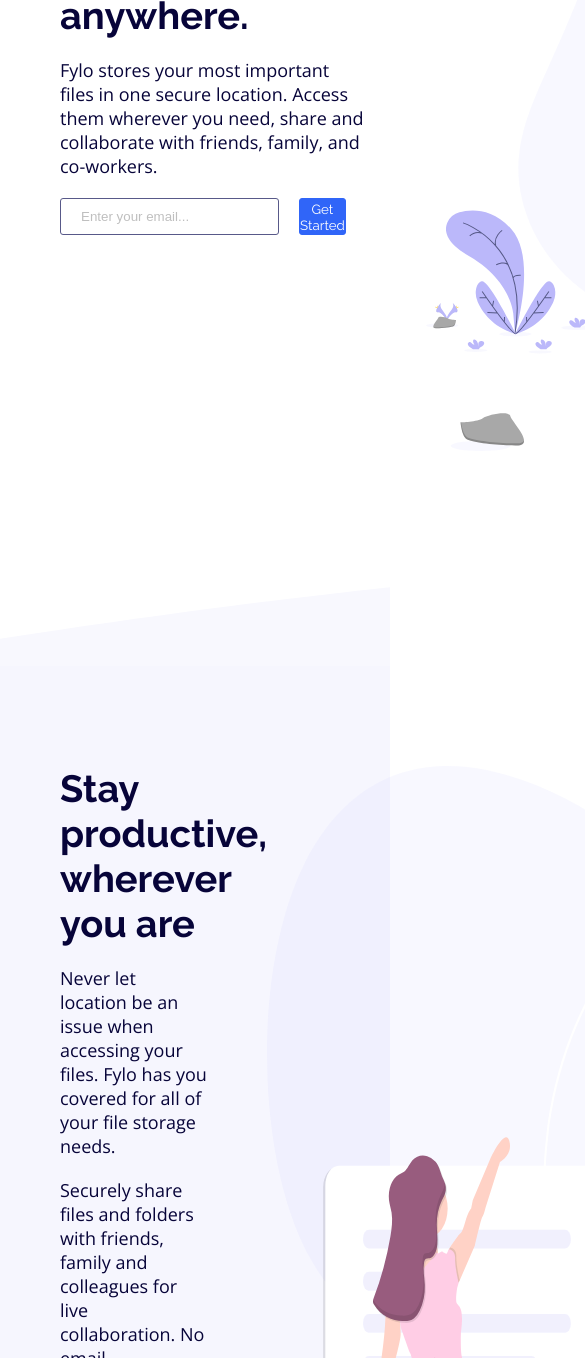
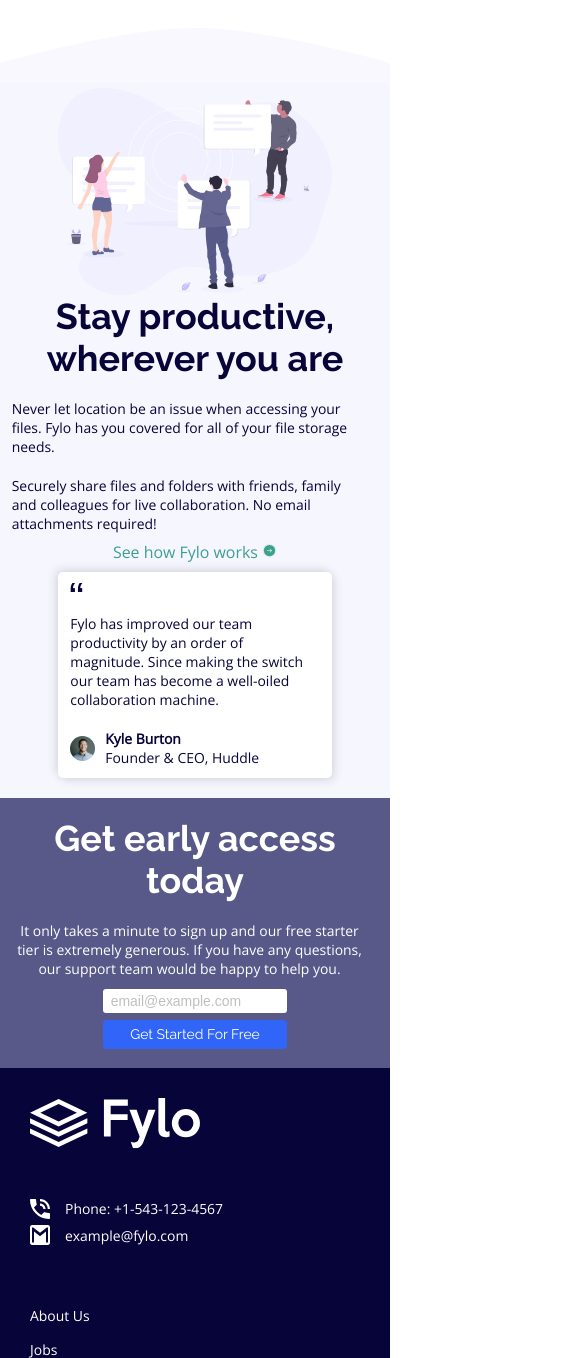
Before and after one commit to rarysson/Fylo-Landing-Page, a plain HTML site: page index.html in a window 390 px wide. Shown: the part 642-2000 px from the top of the page, 585 px wide, since content can reach past the window. Drawn offline with nearby package versions, Linux system fonts and the light colour scheme.

Commit message:
Add responsivity to the layout

```diff
--- a/index.html
+++ b/index.html
@@ -41,6 +41,9 @@
 
     <img src="./images/illustration-1.svg" alt="">
   </section>
+
+  <img src="./images/bg-curve-desktop.svg" alt="" class="desktop-active">
+  <img src="./images/bg-curve-mobile.svg" alt="" class="mobile-active">
 
   <section class="section-2">
     <div class="info">
--- a/style.css
+++ b/style.css
@@ -1,6 +1,6 @@
 /* Default properties of Frontend Mentor */
 .attribution {
-	font-size: 11px;
+	font-size: calc(11px + 0.1vw);
 	text-align: center;
 }
 
@@ -48,6 +48,13 @@
 	background-color: white;
 	color: hsl(224, 93%, 58%);
 }
+
+@media (max-width: 750px) {
+	h1,
+	p {
+		text-align: center;
+	}
+}
 /* General configuration */
 
 
@@ -57,7 +64,11 @@
 	display: flex;
 	justify-content: space-between;
 	align-items: center;
-	padding: 60px;
+	padding: 3%;
+}
+
+header img {
+	width: 10%;
 }
 
 .header-buttons {
@@ -65,18 +76,36 @@
 	display: flex;
 	justify-content: center;
 	align-items: center;
+	padding-right: 2%;
 }
 
 header button {
 	background-color: transparent;
 	flex: 1 0 auto;
-	margin: 0 10px;
-	padding: 5px 10px;
+	margin: 0 2%;
+	padding: 1% 7%;
+	font-size: calc(12px + 0.5vw);
 }
 
 header button:hover {
 	background-color: hsl(224, 93%, 58%);
 	color: white;
+}
+
+@media (max-width: 1250px) {
+	header img {
+		width: 130px;
+	}
+
+	header button {
+		padding: 1px 5px;
+	}
+}
+
+@media (max-width: 375px) {
+	header img {
+		width: 90px;
+	}
 }
 /* Header configuration */
 
@@ -84,7 +113,7 @@
 
 /* Sections configuration */
 section {
-	padding: 100px 60px;
+	padding: 5% 3%;
 	display: flex;
 }
 
@@ -93,7 +122,7 @@
 }
 
 section h1 {
-	font-size: 38px;
+	font-size: calc(32px + 1vw);
 }
 
 .info {
@@ -103,8 +132,25 @@
 }
 
 .info p {
-	font-size: 18px;
-	padding-right: 60px;
+	font-size: calc(12px + 0.5vw);
+	padding-right: 3%;
+}
+
+@media (max-width: 1250px) {
+	section {
+		flex-direction: column-reverse;
+	}
+
+	section img:nth-child(2) {
+		width: 75%;
+		align-self: center;
+	}
+}
+
+@media (max-width: 375px) {
+	section h1 {
+		font-size: 26px;
+	}
 }
 /* Sections configuration */
 
@@ -113,19 +159,39 @@
 /* Section 1 configuration */
 .actions {
 	display: flex;
-	margin-top: 20px;
-	padding-right: 80px;
+	margin-top: 2%;
+	padding-right: 4%;
 }
 
 .section-1 input {
 	flex: 2;
 	padding: 10px 20px;
-	margin-right: 20px;
+	margin-right: 2%;
 	border: 1px solid hsl(238, 22%, 44%);
+	font-size: calc(12px + 0.5vw);
 }
 
 .section-1 button {
 	flex: 1;
+	font-size: calc(12px + 0.5vw);
+}
+
+@media (max-width: 750px) {
+	.actions {
+		flex-direction: column;
+		align-items: center;
+	}
+
+	.section-1 input,
+	.section-1 button {
+		width: 90%;
+		margin: 0;
+	}
+
+	.section-1 button {
+		margin-top: 5%;
+		padding: 10px 0;
+	}
 }
 /* Section 1 configuration */
 
@@ -134,28 +200,25 @@
 /* Section 2 configuration */
 .section-2 {
 	background-color: hsl(240, 75%, 98%);
-	position: relative;
-	margin-top: 100px;
 }
 
-.section-2::before {
-	content: "";
+.mobile-active {
+	display: none;
+}
+
+.desktop-active {
 	width: 100%;
-	height: 100px;
-	position: absolute;
-	top: -100px;
-	left: 0;
-	background-image: url("./images/bg-curve-desktop.svg");
-	background-repeat: no-repeat;
+	position: relative;
+	top: 20px;
 }
 
 .link {
-	margin: 20px 0 30px;
+	margin: 2% 0 2.5%;
 }
 
 .link a {
 	color: hsl(170, 45%, 43%);
-	font-size: 18px;
+	font-size: calc(14px + 0.5vw);
 }
 
 .link a:hover {
@@ -163,9 +226,13 @@
 	border-bottom: 1px solid hsl(170, 45%, 43%);
 }
 
+.link img {
+	width: 2%;
+}
+
 .testimonial {
 	width: 75%;
-	padding: 30px 40px;
+	padding: 3% 3.5%;
 	border-radius: 5px;
 	background-color: white;
 	box-shadow: 3px 3px 10px rgba(0, 0, 0, 0.1),
@@ -182,7 +249,7 @@
 
 .testimonial p {
 	flex: 5;
-	font-size: 14px;
+	font-size: calc(12px + 0.5vw);
 	padding: 0;
 	margin-bottom: 20px;
 }
@@ -203,6 +270,39 @@
 .author-info p {
 	margin: 0;
 }
+
+@media (max-width: 1250px) {
+	.testimonial {
+		align-self: center;
+		justify-content: flex-start;
+	}
+
+	.link {
+		align-self: center;
+	}
+}
+
+@media (max-width: 750px) {
+	.desktop-active {
+		display: none;
+	}
+
+	.mobile-active {
+		display: unset;
+		width: 100%;
+		position: relative;
+		top: 20px;
+	}
+
+	.section-2 p {
+		text-align: left;
+	}
+
+	.link img {
+		width: 15px;
+		height: 15px;
+	}
+}
 /* Section 2 configuration */
 
 
@@ -221,18 +321,43 @@
 .get-started {
 	display: flex;
 	flex-direction: column;
+	justify-content: center;
 }
 
 .get-started input {
 	width: 75%;
-	margin-bottom: 20px;
-	padding: 10px 20px;
+	margin-bottom: 2%;
+	padding: 1% 2%;
 	border: none;
+	font-size: calc(12px + 0.5vw);
 }
 
 .get-started button {
 	width: 30%;
-	padding: 15px 25px;
+	padding: 1.5% 2.5%;
+	font-size: calc(12px + 0.5vw);
+}
+
+@media (max-width: 1250px) {
+	.get-started {
+		order: -1;
+		margin-top: 3%;
+	}
+}
+
+@media (max-width: 750px) {
+	.section-3 .info {
+		text-align: center;
+	}
+
+	.get-started {
+		align-items: center;
+	}
+
+	.section-3 input,
+	.section-3 button {
+		width: 50%;
+	}
 }
 /* Section 3 configuration */
 
@@ -240,16 +365,16 @@
 
 /* Footer configuration */
 footer {
-	padding: 100px 100px 60px 60px;
+	padding: 5% 5% 3% 3%;
 	background-color: hsl(243, 87%, 12%);
 	display: flex;
 	flex-direction: column;
 }
 
 footer > img {
-	width: 15%;
+	width: 10%;
 	flex: 1;
-	margin-bottom: 30px;
+	margin-bottom: 2%;
 	filter: brightness(0) invert(1);
 }
 
@@ -262,6 +387,7 @@
 
 .extra-info p {
 	color: white;
+	font-size: calc(12px + 0.5vw);
 }
 
 .contacts {
@@ -272,7 +398,7 @@
 .contact {
 	display: flex;
 	align-items: center;
-	margin-bottom: 20px;
+	margin-bottom: 2%;
 }
 
 .contact img {
@@ -289,6 +415,7 @@
 
 .about-fylo li {
 	margin-bottom: 15px;
+	font-size: calc(12px + 0.5vw);
 }
 
 .logos {
@@ -297,14 +424,56 @@
 }
 
 .logos li {
-	border: 1px solid white;
-	border-radius: 50%;
 	margin: 0 10px;
-	width: 30px;
-	height: 30px;
 	display: flex;
 	justify-content: center;
 	align-items: center;
+}
+
+.logos li > * {
+	font-size: calc(14px + 0.5vw);
+}
+
+@media (max-width: 1250px) {
+	footer img {
+		width: 130px;
+	}
+}
+
+@media (max-width: 750px) {
+	footer {
+		padding-top: 30px;
+		padding-left: 30px;
+	}
+
+	.extra-info {
+		flex-wrap: wrap;
+	}
+
+	.logos {
+		flex-basis: 100%;
+		justify-content: center;
+		margin-top: 5%;
+	}
+}
+
+@media (max-width: 500px) {
+	.extra-info {
+		flex-direction: column;
+	}
+
+	footer > img {
+		width: 50%;
+		margin-bottom: 50px;
+	}
+
+	ul {
+		margin-top: 60px;
+	}
+
+	.extra-info p {
+		text-align: left;
+	}
 }
 /* Footer configuration */
 
```
Also changed, not shown: design/desktop-design.jpg (deleted), design/mobile-design.jpg (deleted), images/desktop-preview.jpg (renamed from design/desktop-preview.jpg), 2 other files.
